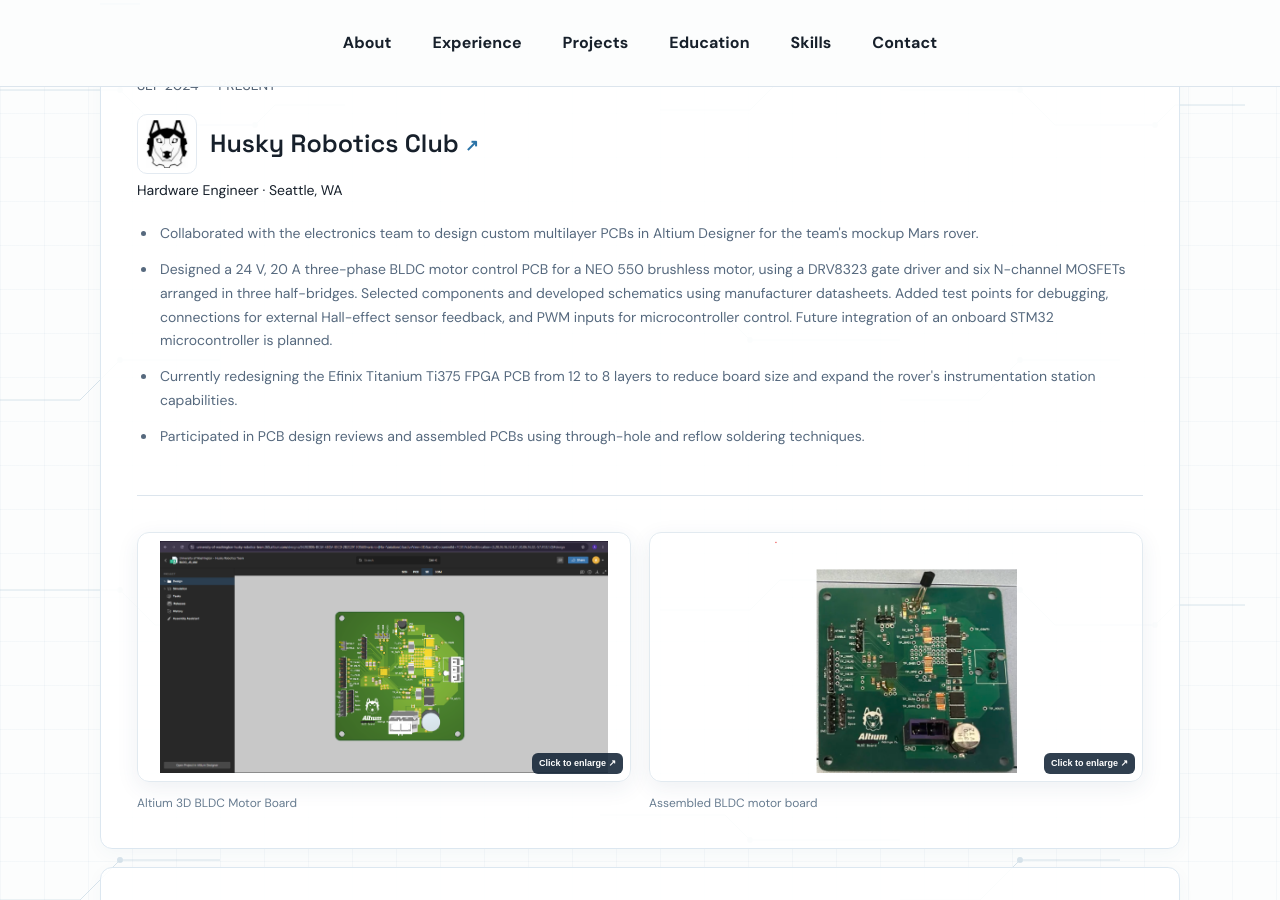
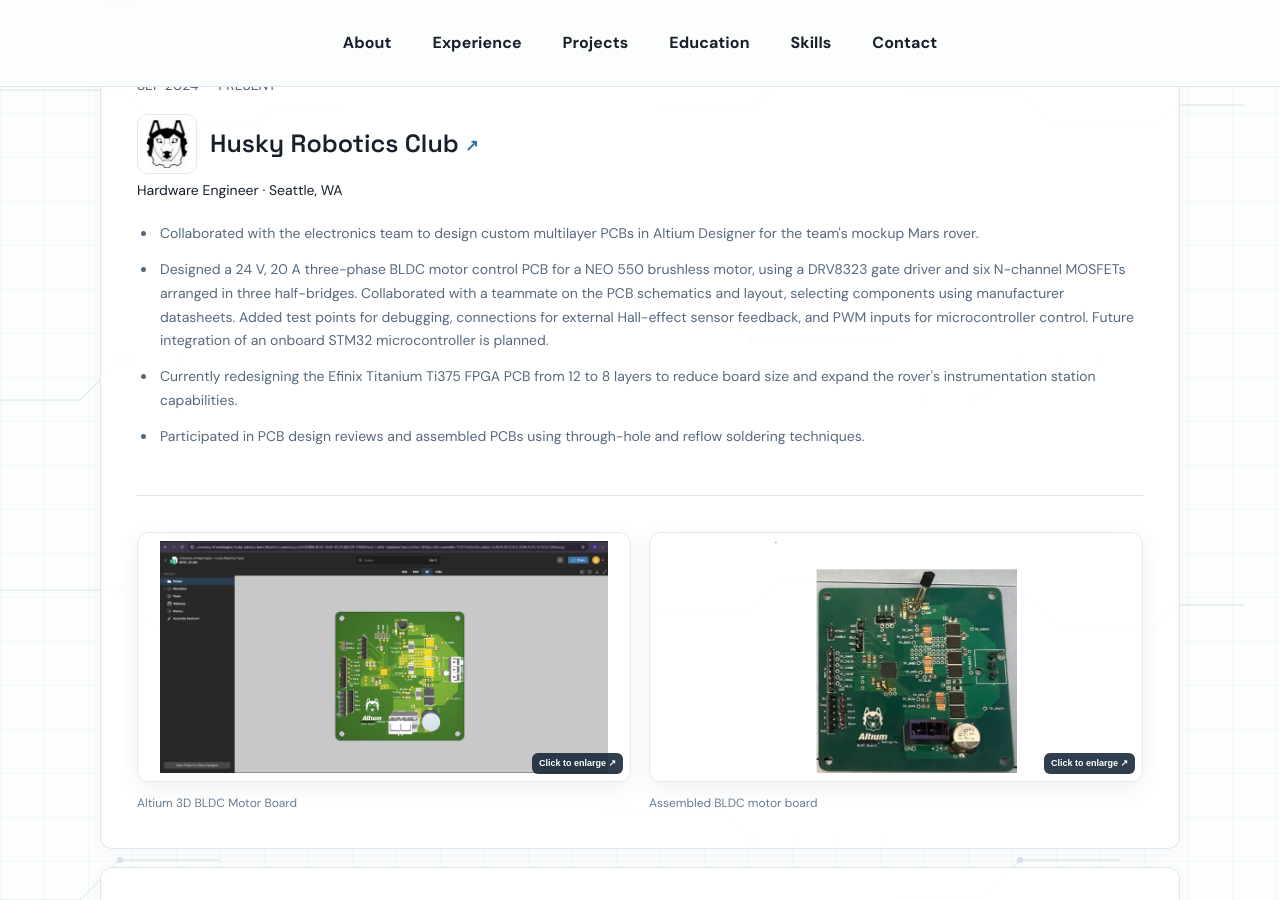
Before and after one commit to AdityaManivel/AdityaManivel.github.io, a Jekyll site: the page index.html, which Jekyll copies as it is, in a window 1280 px wide and 900 px high, scrolled down 1075 px. Built offline with Jekyll 4.4.1, drawn with Linux system fonts in a browser that asks for light colours.

Commit message:
Clarify collaborative schematic and PCB layout design

```diff
--- a/index.html
+++ b/index.html
@@ -70,7 +70,7 @@
         <span>Hardware Engineer · Seattle, WA</span>
         <ul class="experience-bullets">
           <li>Collaborated with the electronics team to design custom multilayer PCBs in Altium Designer for the team's mockup Mars rover.</li>
-          <li>Designed a 24 V, 20 A three-phase BLDC motor control PCB for a NEO 550 brushless motor, using a DRV8323 gate driver and six N-channel MOSFETs arranged in three half-bridges. Selected components and developed schematics using manufacturer datasheets. Added test points for debugging, connections for external Hall-effect sensor feedback, and PWM inputs for microcontroller control. Future integration of an onboard STM32 microcontroller is planned.</li>
+          <li>Designed a 24 V, 20 A three-phase BLDC motor control PCB for a NEO 550 brushless motor, using a DRV8323 gate driver and six N-channel MOSFETs arranged in three half-bridges. Collaborated with a teammate on the PCB schematics and layout, selecting components using manufacturer datasheets. Added test points for debugging, connections for external Hall-effect sensor feedback, and PWM inputs for microcontroller control. Future integration of an onboard STM32 microcontroller is planned.</li>
           <li>Currently redesigning the Efinix Titanium Ti375 FPGA PCB from 12 to 8 layers to reduce board size and expand the rover's instrumentation station capabilities.</li>
           <li>Participated in PCB design reviews and assembled PCBs using through-hole and reflow soldering techniques.</li>
         </ul>
```
